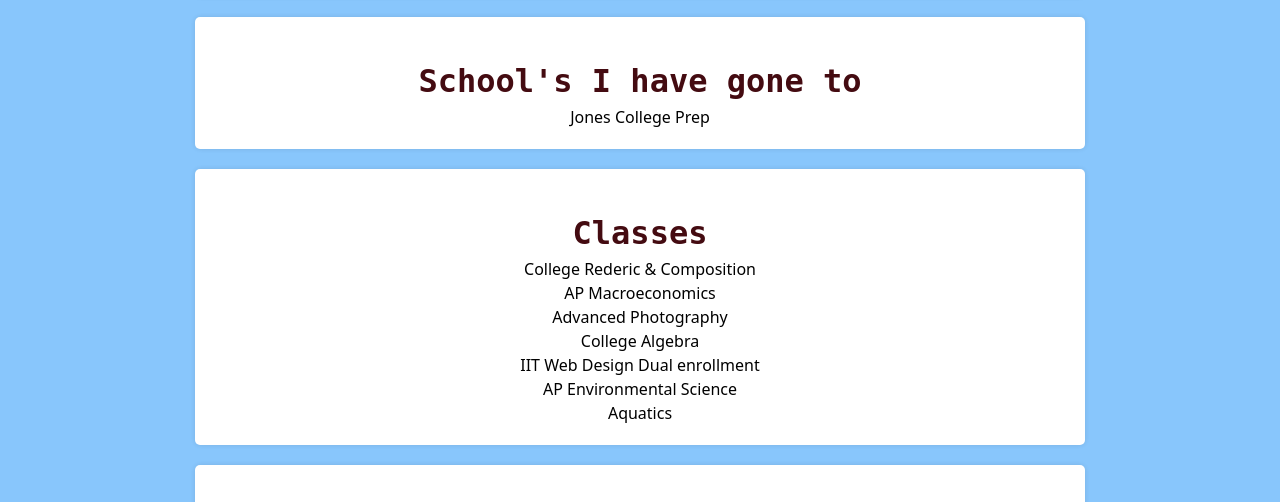
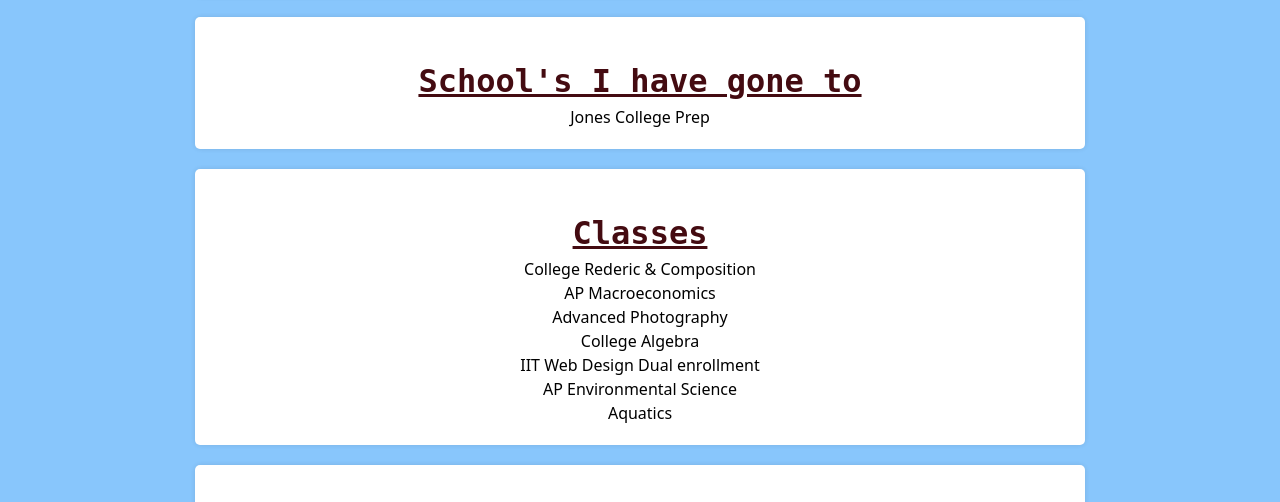
Before and after one commit to athourot/Project1, a plain HTML site: page index.html in a window 1280 px wide. Shown: the part 251-753 px from the top of the page. Drawn offline with Linux system fonts and the light colour scheme; a web font is replaced by a local one.

Commit message:
Update style.css

```diff
--- a/css/style.css
+++ b/css/style.css
@@ -45,6 +45,8 @@
 h2 {
   font-size: 24px;
   margin-top: 20px;
+  text-decoration: underline;
+  font-weight: bold;
 }
 
 .header-gabarito {
@@ -57,6 +59,7 @@
   position: relative;
   text-align: center;
   font-size: 2em;
+
 
 p {
   margin: 10px 0;
```
